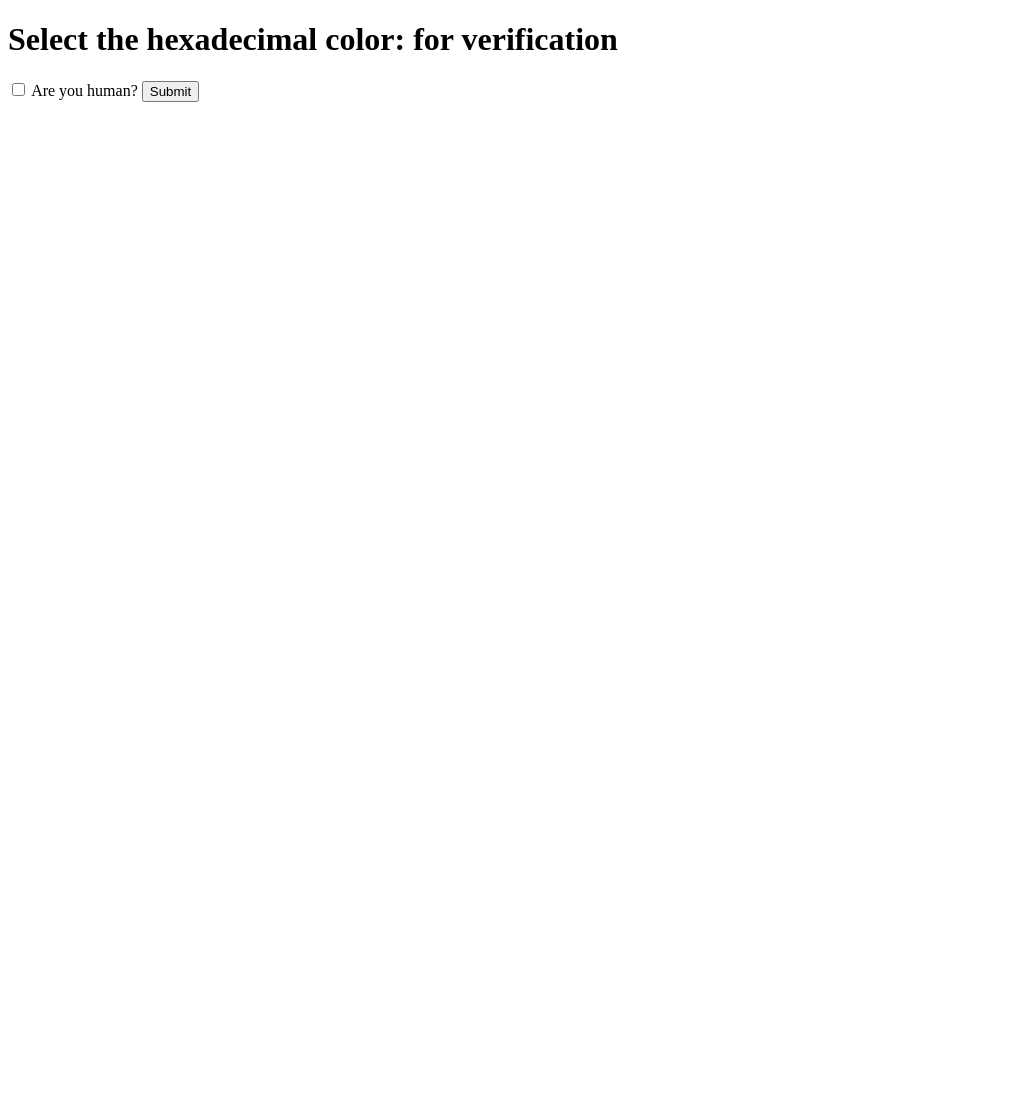
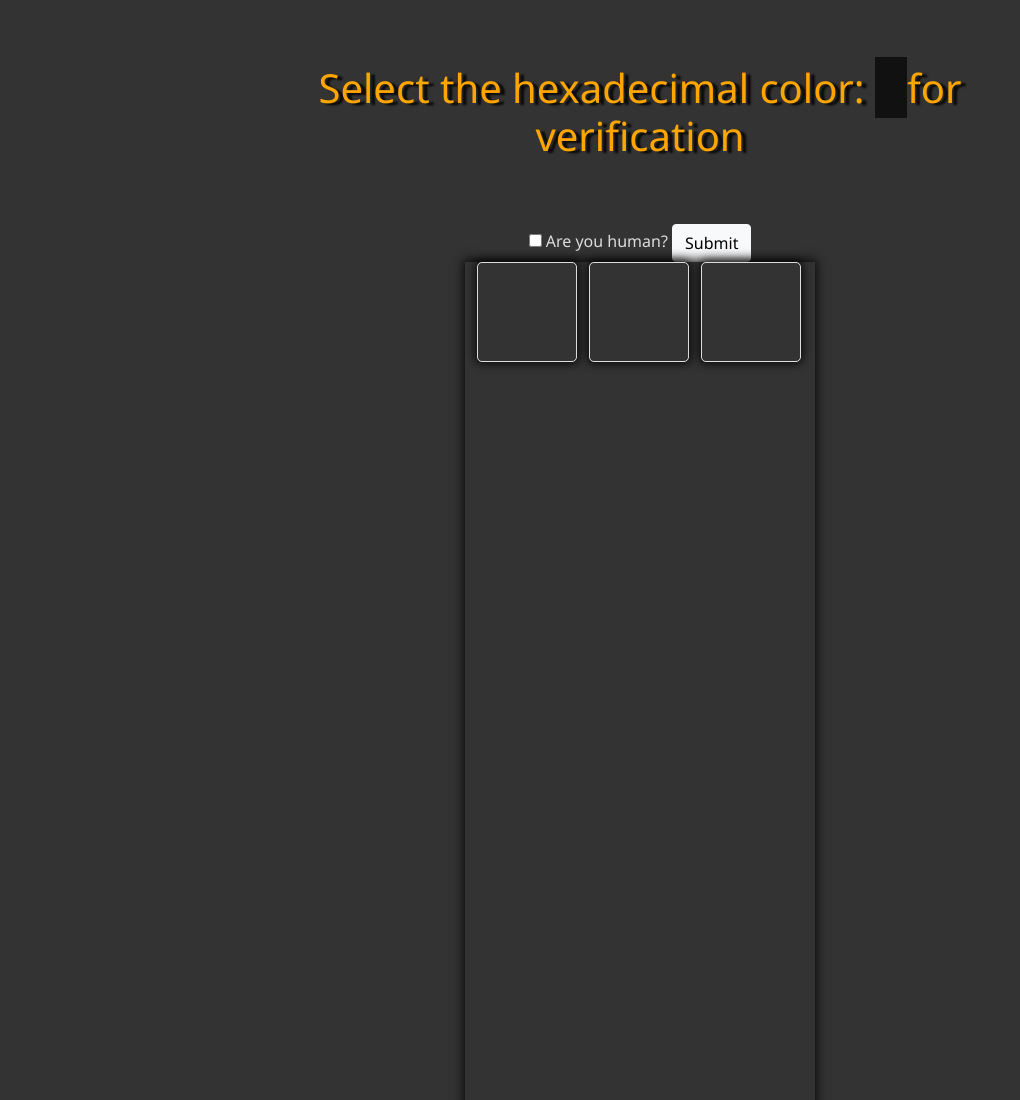
Before and after one commit to Craken13/Not-a-robot-build, a website: page index.html in a window 1280 px wide. Shown: the top 1100 px of the page, without its empty margins (0-1020 px from the left). Before the commit the page ends 800 px from the top, so only its background shows below. Drawn offline with nearby package versions, Linux system fonts and the light colour scheme.

Commit message:
Added bootstrap and edited stylesheet

```diff
--- a/index.html
+++ b/index.html
@@ -5,6 +5,7 @@
     <meta charset="UTF-8">
     <meta http-equiv="X-UA-Compatible" content="IE=edge">
     <meta name="viewport" content="width=device-width, initial-scale=1.0">
+    <link href="https://cdn.jsdelivr.net/npm/bootstrap@5.0.0-beta3/dist/css/bootstrap.min.css" rel="stylesheet" integrity="sha384-eOJMYsd53ii+scO/bJGFsiCZc+5NDVN2yr8+0RDqr0Ql0h+rP48ckxlpbzKgwra6" crossorigin="anonymous">
     <link rel="stylesheet" href="style.css">
     <title>I am not a robot</title>
 </head>
@@ -12,11 +13,22 @@
 <body>
     <div class="form_container">
         <form action="/success.html"></form>
+        <h1>Select the hexadecimal color: <span id="SelectColor"></span> for verification</h1>
+        <input type="checkbox" id="checkbox">
+        <label for="checkbox">Are you human?</label>
+        <button class="btn btn-light" type="submit">Submit</button>
     </div>
-    <h1>Select the hexadecimal color: <span id="SelectColor"></span> for verification</h1>
-    <input type="checkbox" id="checkbox">
-    <label for="checkbox">Are you human?</label>
-    <button class="btn btn-light" type="submit">Submit</button>
+    <main class="container">
+        <div class="element"></div>
+        <div class="element"></div>
+        <div class="element"></div>
+        <div class="element"></div>
+        <div class="element"></div>
+        <div class="element"></div>
+        <div class="element"></div>
+        <div class="element"></div>
+        <div class="element"></div>
+    </main>
 
     <script src="main.js"></script>
 </body>
--- a/style.css
+++ b/style.css
@@ -0,0 +1,60 @@
+body {
+    max-width: 700px;
+    margin: 0 auto;
+    display: flex;
+    flex-direction: column;
+    justify-content: center;
+    align-items: center;
+    text-align: center;
+    background-color: #333;
+    font-family: 'Segoe UI', Tahoma, Geneva, Verdana, sans-serif;
+}
+
+:root {
+    --light-color: #ddd;
+    --dark-color: #111;
+    --text-shadow: 5px 2px 2px rgba(0, 0, 0, 0.8);
+}
+
+h1 {
+    color: orange;
+    margin: 4rem 0;
+    text-shadow: var(--text-shadow);
+}
+
+h1 span {
+    background-color: var(--dark-color);
+    color: var(--light-color);
+    padding: .2rem 1rem;
+}
+
+label {
+    color: var(--light-color);
+}
+
+.container {
+    width: 350px;
+    height: 3350px;
+    display: grid;
+    grid-template-columns: repeat(3, 1fr);
+    gap: 10px;
+    box-shadow: 0 0 10px 2px rgba(0, 0, 0, 0.8);
+}
+
+.element {
+    width: 100px;
+    height: 100px;
+    border: 1px solid;
+    box-shadow: 0 0 10px 2px rgba(0, 0, 0, 0.8);
+    display: flex;
+    justify-content: center;
+    align-items: center;
+    color: var(--light-color);
+    text-shadow: var(--text-shadow);
+    border-radius: 5px;
+}
+
+.element:hover {
+    cursor: pointer;
+    box-shadow: inset 0 0 100px 5px var(--dark-color);
+}
```
